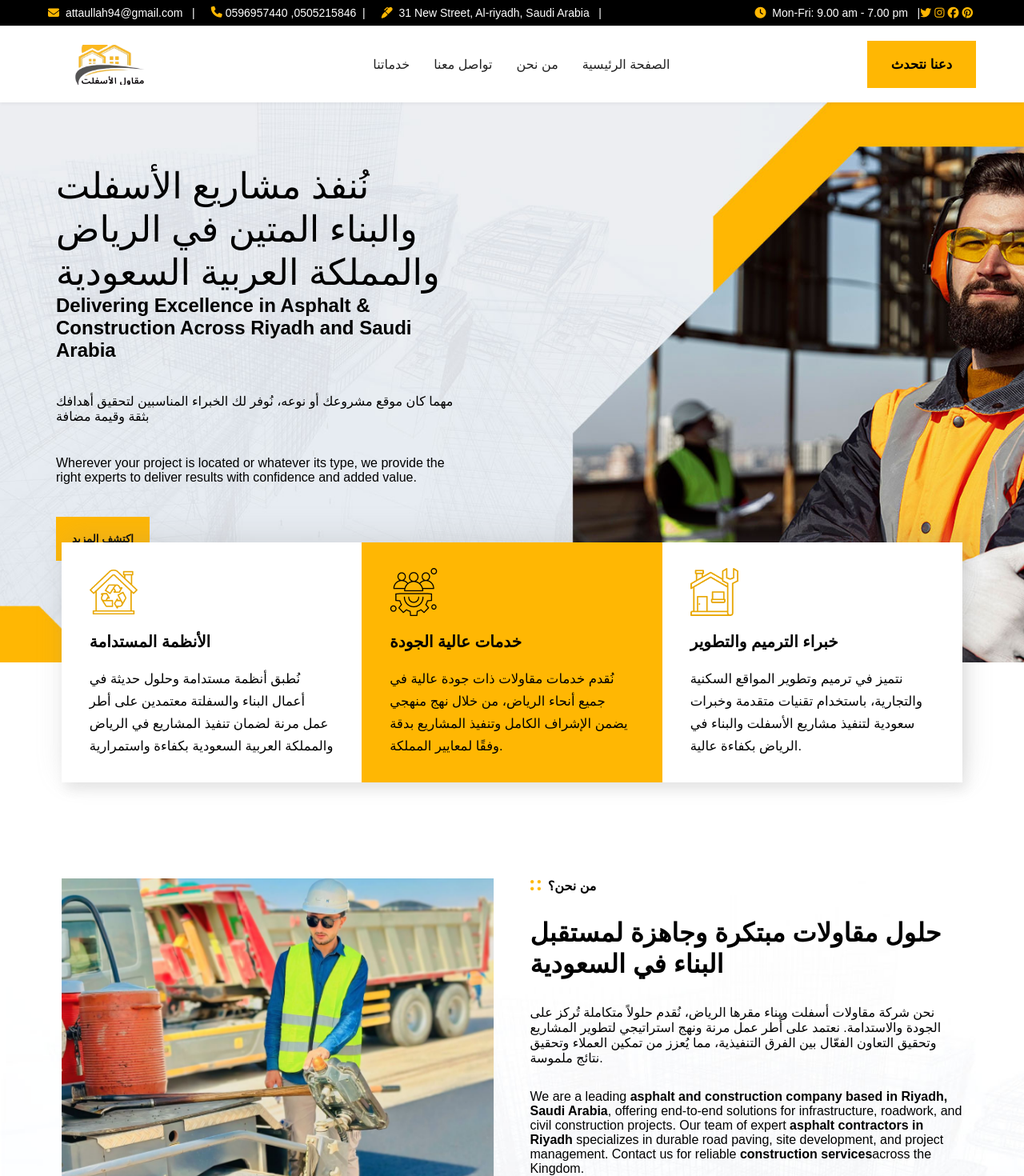
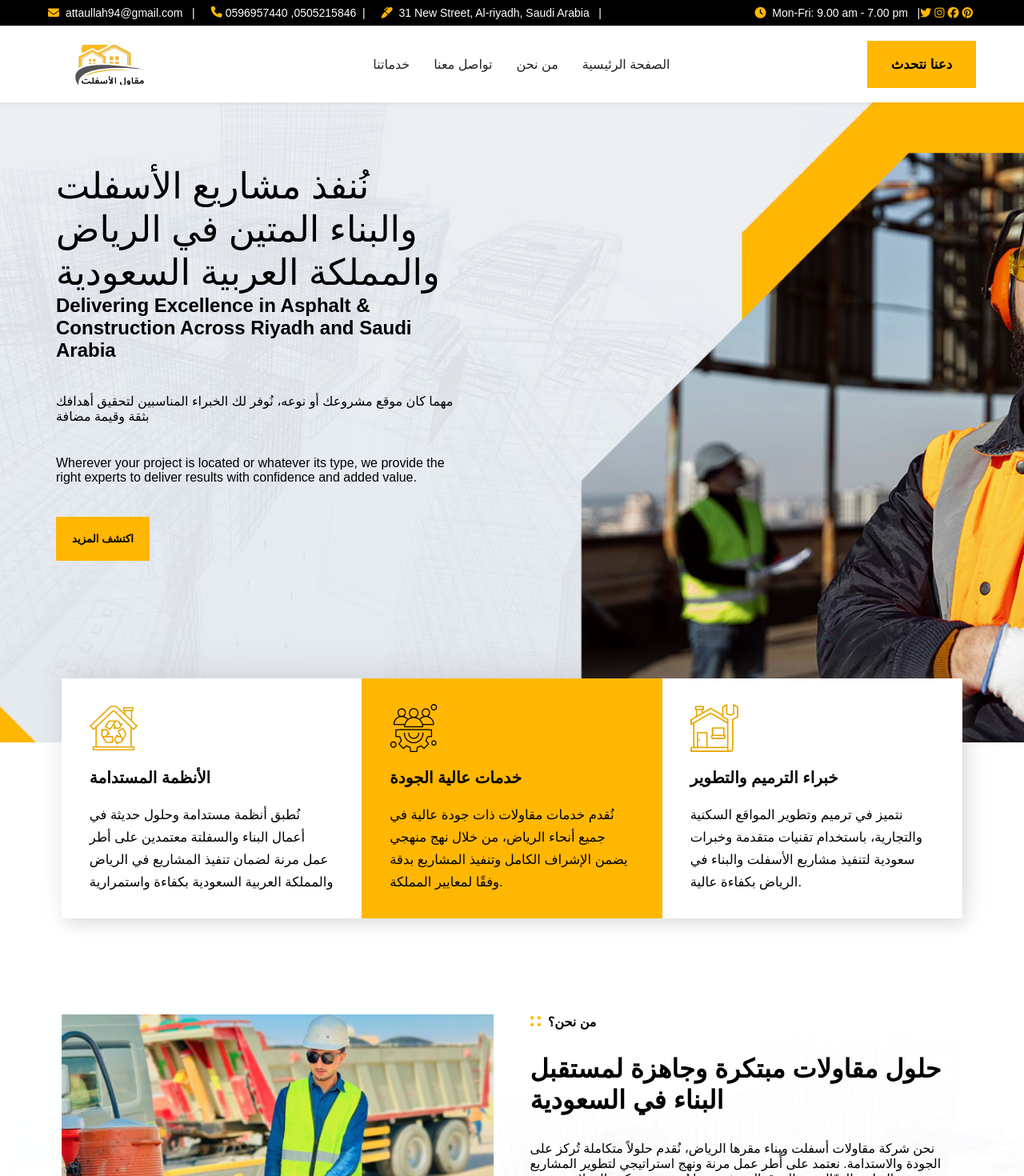
Before and after one commit to DawoodIsrar/Maqawal-Asphalt-Al-saudia-Al-Riyadh, a Next.js app: page / in a window 1280 px wide. Shown: the top 1470 px of the page at 80% size. Built offline with nearby package versions, Linux system fonts and the light colour scheme.

Commit message:
feat: header contact button fix

```diff
--- a/components/About/index.module.css
+++ b/components/About/index.module.css
@@ -23,7 +23,7 @@
   background-color: white;
   display: flex;
   flex-flow: row wrap;
-  margin-top: -150px;
+  margin-top: -80px;
   margin-bottom: 120px;
   z-index: 999;
   transition: 0.5s;
@@ -193,6 +193,7 @@
   .cards {
     width: 80%;
     /* margin-bottom:750px; */
+    margin-top: 0px;
     box-shadow: 5px 9px 15px 0 rgba(143, 143, 143, 0.2),
       2.5px -9px 35px 0 rgba(143, 143, 143, 0.2);
   }
--- a/components/Header/index.jsx
+++ b/components/Header/index.jsx
@@ -105,11 +105,14 @@ const Header = () => {
               <li><Link href="/">الصفحة الرئيسية</Link></li>
             </ul>
         </div>
-
-        <div className={styles.search}>
+       <Link href="/contact">
+        <div className={styles.search}
+        >
           {/* <div><i className="fa-solid fa-magnifying-glass"></i></div> */}
-          <div className="lets-talk">دعنا نتحدث</div>
+          <div className="lets-talk"
+          >دعنا نتحدث</div>
         </div>
+        </Link>
 
         {/* Hamburger Icon */}
         <div className={styles.bars} onClick={show}>
--- a/components/Hero/index.jsx
+++ b/components/Hero/index.jsx
@@ -18,7 +18,7 @@ const Hero = () => {
   const divStyle = {
     backgroundSize: "cover",
     backgroundPosition: "center",
-    height: "700px",
+    height: "100vh",
   };
   const slideImages = [
     {
--- a/components/Hero/index.module.css
+++ b/components/Hero/index.module.css
@@ -43,7 +43,7 @@
 }
 @media screen and (max-width:820px) {
     .caption {
-        width:60%;
+        /* width:60%; */
     }
 }
 @media screen and (max-width:540px) {
@@ -52,7 +52,7 @@
         margin-top: 60px;
     }
     .sect {
-        height: 500px !important;
+        /* height: 500px !important; */
         background-position: bottom;
     }
     .caption:nth-child(2) {
--- a/components/Numbers/index.module.css
+++ b/components/Numbers/index.module.css
@@ -75,7 +75,7 @@
         transform: translateY(-210px);
     }
     .numbers {
-        height: 1200px;
+        height: 2000px;
     }
     .grid > div {
         flex: 100%;
@@ -93,7 +93,7 @@
         height: 54%;
     }
     .numbers {
-        height: 1600px;
+        height: 2000px;
         background-position: bottom;
     }
     .grid > div:nth-child(2) > div  {
@@ -115,7 +115,7 @@
         height: 40%;
     }
     .numbers {
-        height: 1600px;
+        height: 2000px;
     }
 
 }
```
